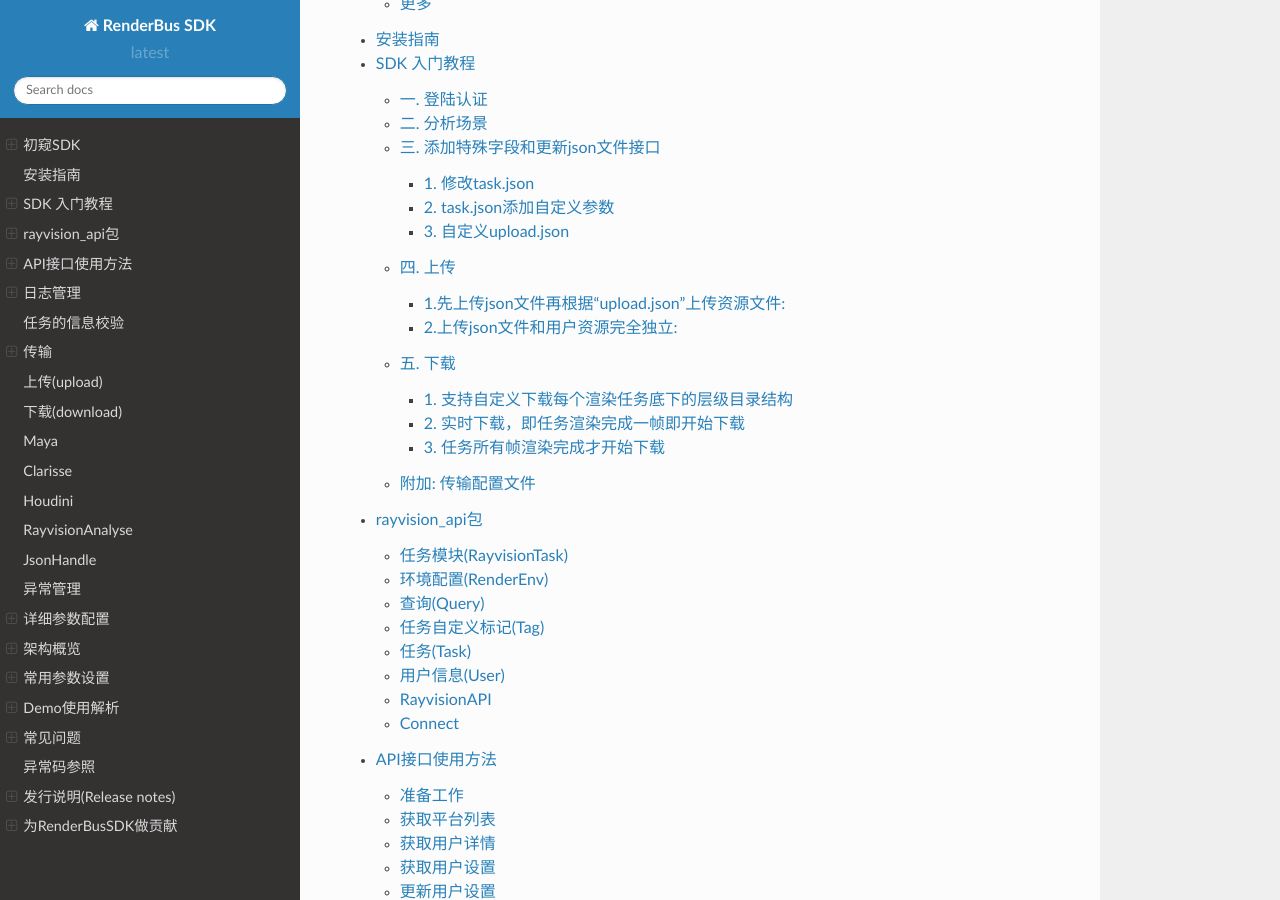
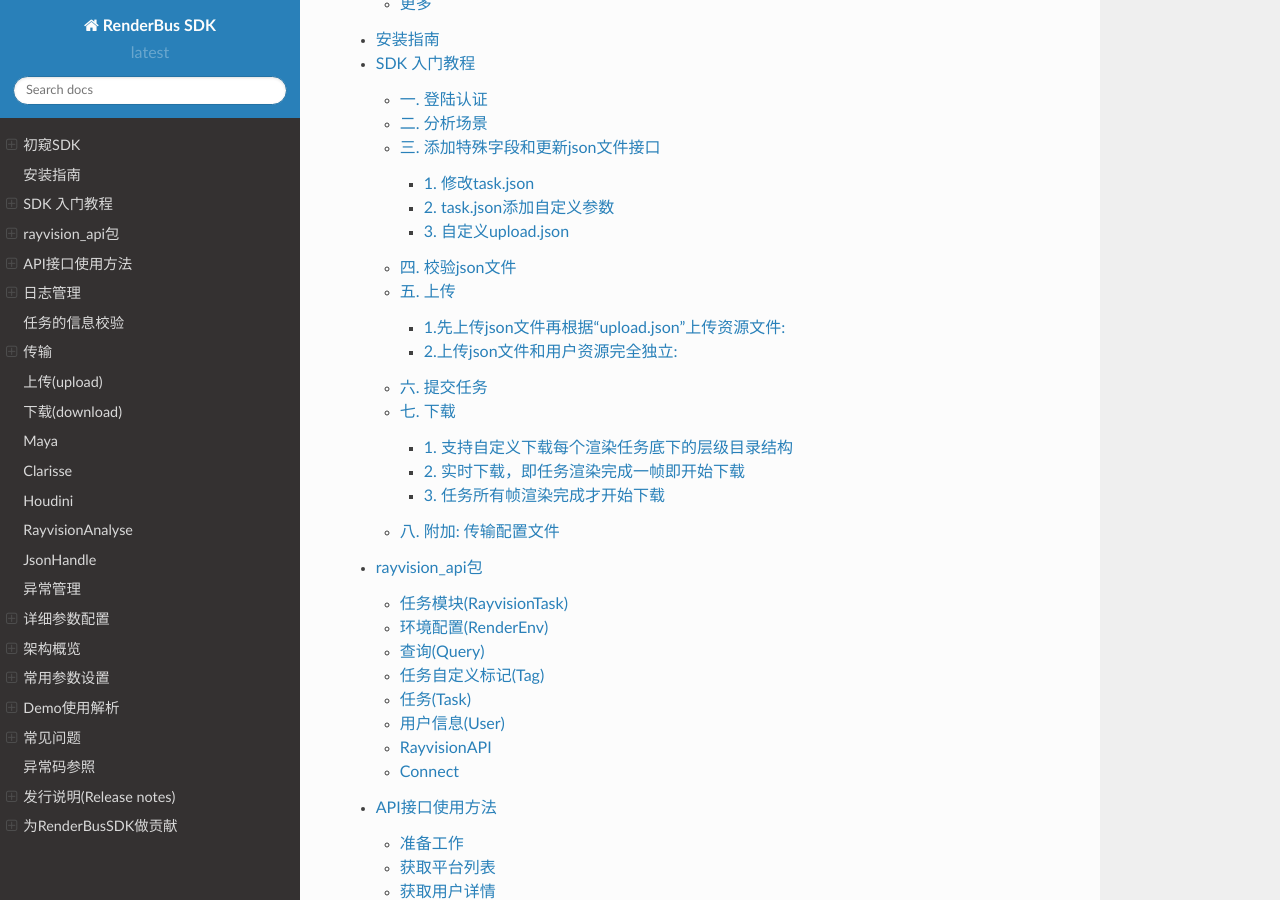
Before and after one commit to renderbus/docs_sdk, a Sphinx documentation site: the page built from docs/index.rst, in a window 1280 px wide and 900 px high, scrolled down 380 px. Built offline with Sphinx 7.4.7 and the Read the Docs theme 2.0.0, drawn with Linux system fonts in a browser that asks for light colours.

Commit message:
docs: update SDK_tutorial.md

````diff
--- a/docs/render/SDK_tutorial.md
+++ b/docs/render/SDK_tutorial.md
@@ -120,8 +120,17 @@
 append_to_upload(custom_info_to_upload, analyze_obj.upload_json)
 ```
 
+### 四. 校验json文件
 
-### 四. 上传
+校验的时候会检查task.json中是否有`user_id`,`project_id`,`task_id`,
+如果没有则会调用接口从服务器获取相关参数并写入task.json
+
+```
+check_obj = RayvisionCheck(api, analyze_obj)
+task_id = check_obj.execute(analyze_obj.task_json, analyze_obj.upload_json)
+```
+
+### 五. 上传
 > 现在提供2种方式:
 
 ##### 1.先上传json文件再根据“upload.json”上传资源文件:
@@ -160,14 +169,19 @@
 【注意】:上传json文件的时候需要任务ID，上传资源文件则不需要任务ID;
 `upload_asset`中`is_db`参数用来控制是否需要使用本地数据库，默认使用本地数据库;
 
+### 六. 提交任务
 
-### 五. 下载
+```
+api.submit(int(task_id))
+```
+
+
+### 七. 下载
 > 下载现在提供3种方式:
 
 ##### 1. 支持自定义下载每个渲染任务底下的层级目录结构
 
 `download(self, task_id_list=None, max_speed=None, print_log=True, download_filename_format="true",local_path=None, server_path=None)`
-
 
 ```
 download = RayvisionDownload(api)
@@ -203,7 +217,7 @@
 ```
 说明: 此方法任务ID不能为空
 
-### 附加: 传输配置文件
+### 八. 附加: 传输配置文件
 
 
 **1. 传输配置设置包括:**
````
